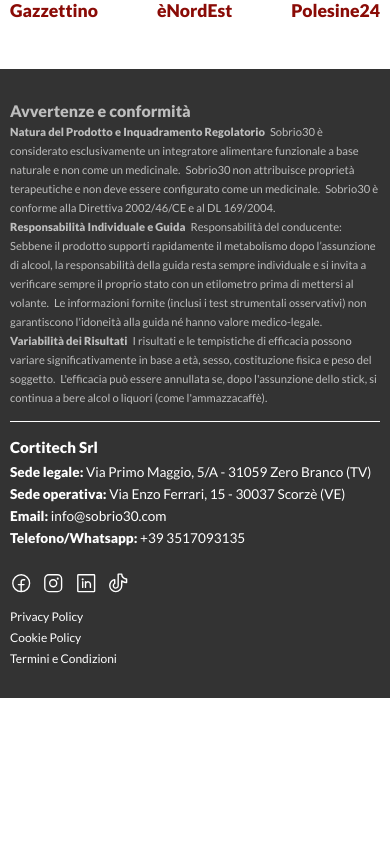
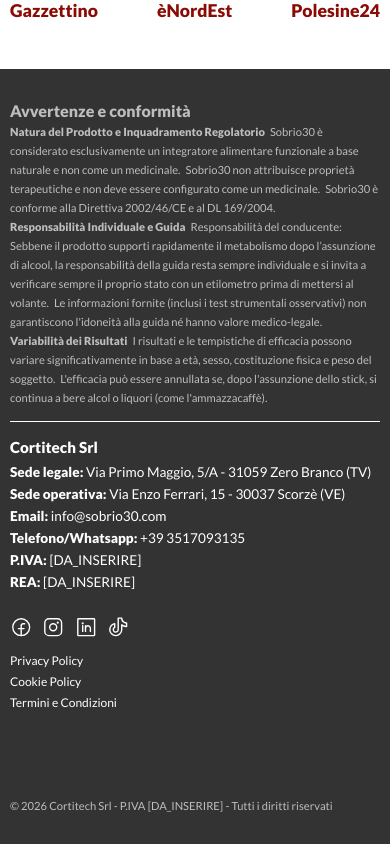
Before and after one commit to diegotosato/sobrio30_frontend, a React (Vite) app: page / in a window 390 px wide. Shown: the part 6993-7837 px from the top of the page. Before the commit the page ends 7691 px from the top, so only its background shows below. Built offline with nearby package versions, Linux system fonts and the light colour scheme.

Commit message:
Enhance Footer component: add copyright section and company information; update styles for improved layout

```diff
--- a/src/components/Footer.css
+++ b/src/components/Footer.css
@@ -90,6 +90,16 @@
 
 .footer-links a:hover {
     color: var(--s30-yel);
+}
+
+.copyright {
+    text-align: center;
+    color: rgb(190, 190, 190);
+    margin-top: 2rem;
+}
+
+.copyright p {
+    font-size: 0.85rem;
 }
 
 /* Media Queries */
@@ -218,6 +228,14 @@
     .footer-links a {
         font-size: 0.75rem;
     }
+
+    .copyright {
+        margin-top: 1rem;
+    }
+
+    .copyright p {
+        font-size: 0.7rem;
+    }
 }
 
 /* #endregion */
--- a/src/components/Footer.jsx
+++ b/src/components/Footer.jsx
@@ -45,6 +45,8 @@
                         <p className="company-contacts-phone">
                             <a href="tel:+393517093135"><strong>Telefono/Whatsapp:</strong> +39 3517093135</a>
                         </p>
+                        <p><strong>P.IVA:</strong> [DA_INSERIRE]</p>
+                        <p><strong>REA:</strong> [DA_INSERIRE]</p>
                     </div>
 
                     <div className="links">
@@ -80,6 +82,12 @@
 
                     </div>
 
+                    <div className="separator"></div>
+
+                    <div className="copyright">
+                        <p>© 2026 Cortitech Srl - P.IVA [DA_INSERIRE] - Tutti i diritti riservati</p>
+                    </div>
+
                 </div>
             </div>
         </footer>
```
